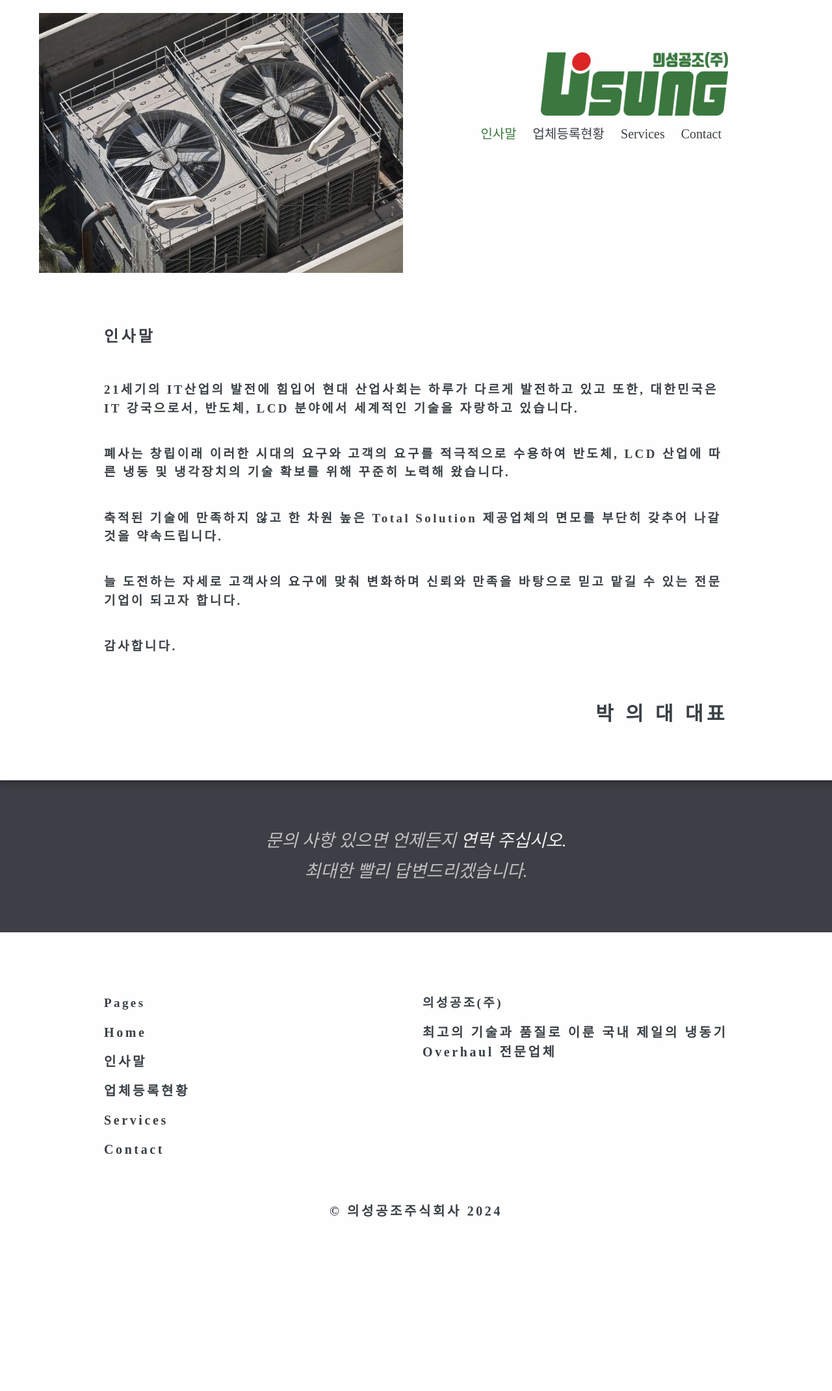
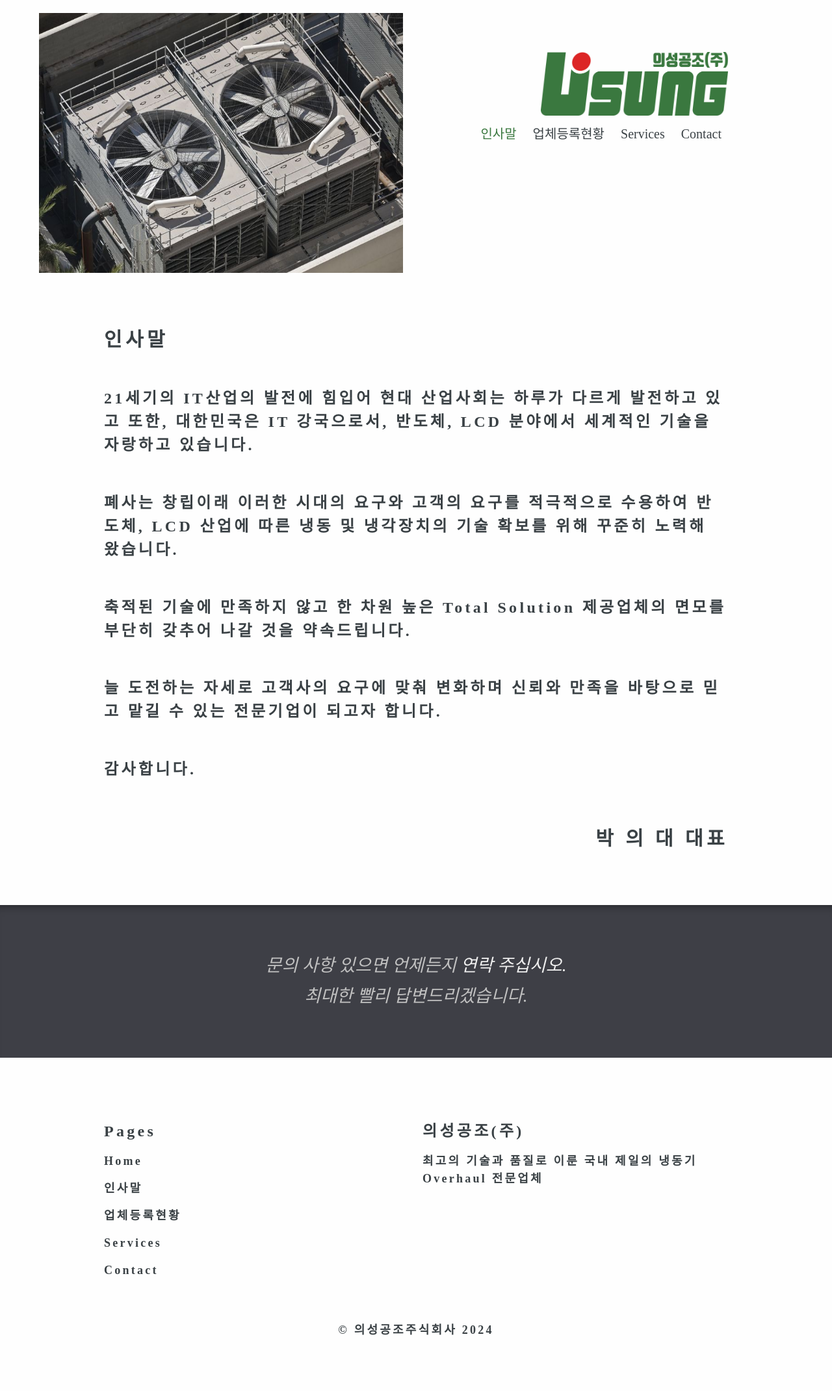
Before and after one commit to sangjoon6099/sangjoon6099.github.io, a Jekyll site: the page built from about.html, in a window 1280 px wide. Shown: the whole page at 65% size. Built offline with Jekyll 4.4.1, drawn with Linux system fonts in a browser that asks for light colours; some web fonts are replaced; before the commit the page ends 1959 px from its top, so only the background shows below that.

Commit message:
Update _typography.scss

```diff
--- a/_sass/_typography.scss
+++ b/_sass/_typography.scss
@@ -48,37 +48,29 @@ h6 {
 	}
 }
 
-h1 {
-	font-size: 32px;
-	line-height: 80px;
-	margin: 0 -10px 0 0;
-
-	@media (min-width: $mobile-break) {
-		line-height: 100px;
-		font-size: 8rem;
-	}
+h2,
+.h2 {
+  font-size: 30px;
 }
-
-h2 {
-	font-size: 24px;
+h3,
+.h3 {
+  font-size: 24px;
 }
-
-h3 {
-	font-size: 19px;
+h4,
+.h4 {
+  font-size: 18px;
 }
-
-h4 {
-	font-size: 1em;
+h5,
+.h5 {
+  font-size: 14px;
 }
-
-h5 {
-	font-size: 13px;
+h6,
+.h6 {
+  font-size: 12px;
 }
-
-h6 {
-	font-size: 11px;
+p {
+  margin: 0 0 10px;
 }
-
 a {
 	color: #4489b1;
 	transition: color 0.2s ease;
```
